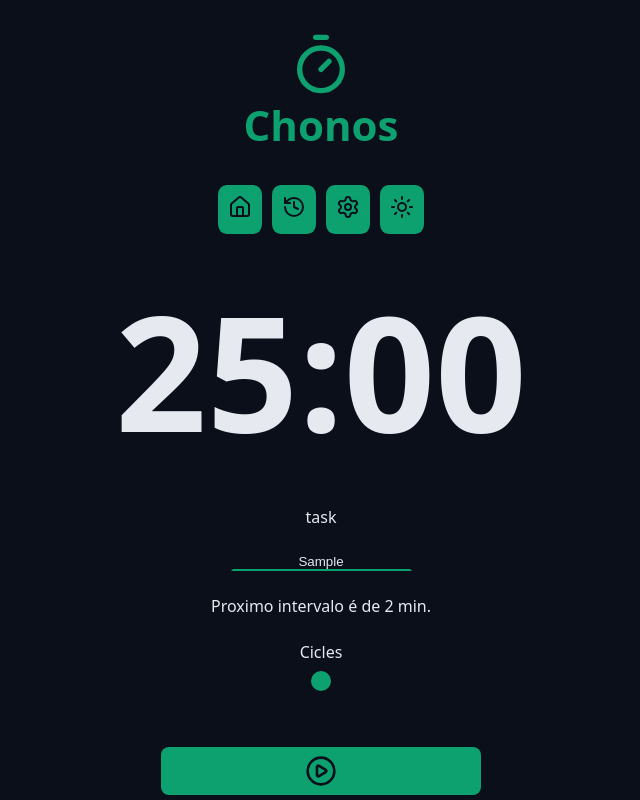
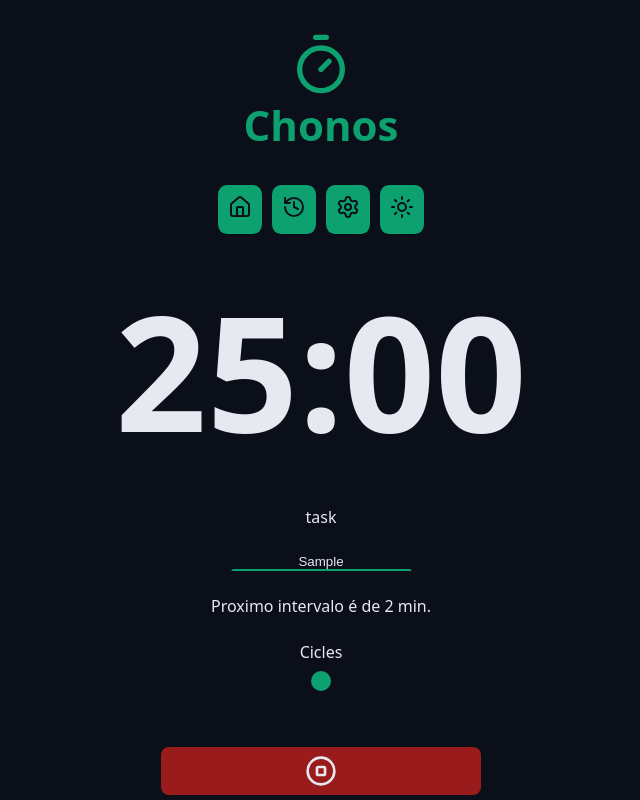
Before and after one commit to jaferdaltro/chronos-pomodoro, a React (Vite) app: page / in a window 1280 px wide. Both pictures are taken after typing "Sample" into the empty fields and a click on the button "Iniciar o ciclo". Shown: the top 800 px of the page, without its empty margins (319-959 px from the left). Built offline with nearby package versions, Linux system fonts and the light colour scheme.

Commit message:
Add logic of  interrupt task button

```diff
--- a/src/components/MainForm/index.tsx
+++ b/src/components/MainForm/index.tsx
@@ -54,6 +54,22 @@ export function MainForm() {
       };
     });
   }
+  function handleInterruptTask() {
+    setState(prevState => {
+      return {
+        ...prevState,
+        activeTask: null,
+        secondsRemaining: 0,
+        formattedSecondsRemaining: '00:00',
+        tasks: prevState.tasks.map(task => {
+          if (task.id === state.activeTask?.id) {
+            return { ...task, interruptDate: Date.now() };
+          }
+          return task;
+        }),
+      };
+    });
+  }
   return (
     <form onSubmit={handleCreateNewTask} action=''>
       <div className='formRow'>
@@ -68,12 +84,30 @@ export function MainForm() {
       <div className='formRow'>
         <p>Proximo intervalo é de {nextCycle} min.</p>
       </div>
+      {state.currentCycle > 0 && (
+        <div className='formRow'>
+          <Cycles />
+        </div>
+      )}
       <div className='formRow'>
-        <Cycles />
-      </div>
-      <div className='formRow'>
-        <DefaultButton icon={<PlayCircleIcon />} />
-        <DefaultButton icon={<StopCircleIcon />} color='red' />
+        {!state.activeTask && (
+          <DefaultButton
+            title='Iniciar o ciclo'
+            aria-label='Iniciar o ciclo'
+            icon={<PlayCircleIcon />}
+            key={'startButton'}
+          />
+        )}
+        {!!state.activeTask && (
+          <DefaultButton
+            icon={<StopCircleIcon />}
+            onClick={handleInterruptTask}
+            color='red'
+            title='Parar o ciclo'
+            aria-label='Parar o ciclo'
+            key={'stopButton'}
+          />
+        )}
       </div>
     </form>
   );
```
